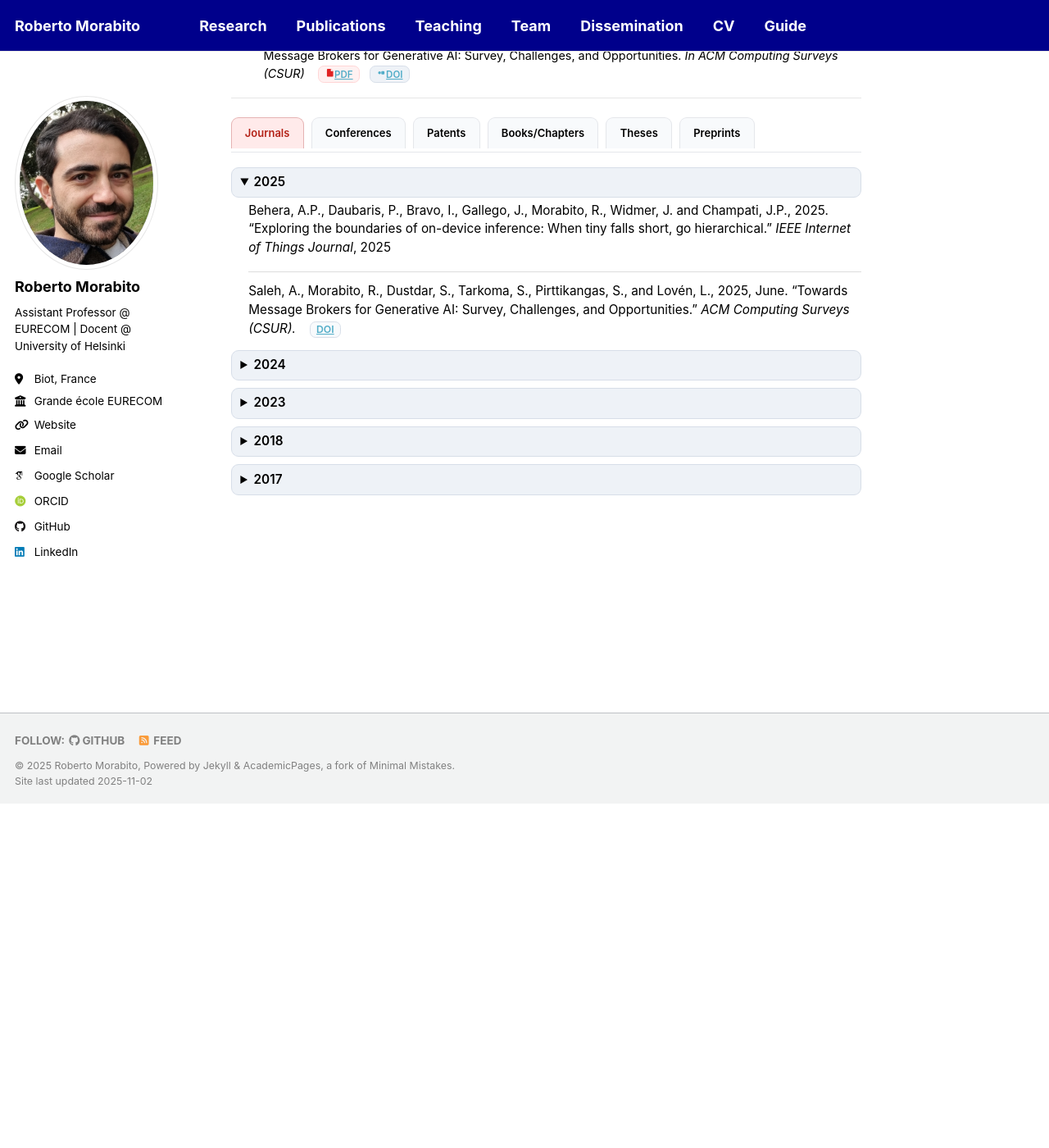
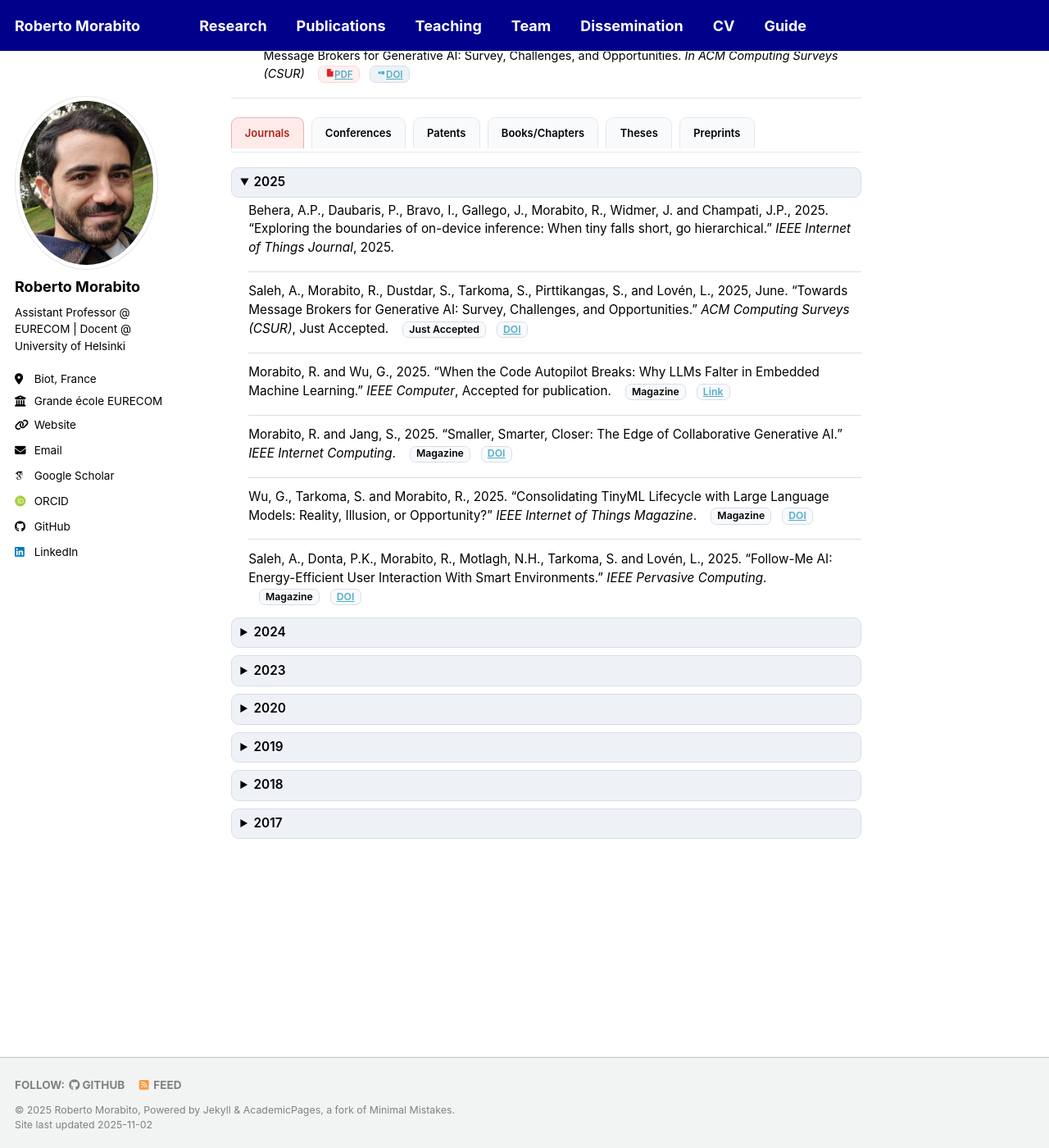
Before and after one commit to robertmora/robertmora.github.io, a Jekyll site: the page built from _pages/publications.html, in a window 1280 px wide and 1400 px high, scrolled down 505 px. Shown: the whole window at 82% size. Built offline with Jekyll 4.4.1, drawn with Linux system fonts in a browser that asks for light colours; some web fonts are replaced; a script that is not in the unit is left out; before the commit the page ends 1485 px from its top, so only the background shows below that.

Commit message:
Update publications.html

```diff
--- a/_pages/publications.html
+++ b/_pages/publications.html
@@ -158,58 +158,164 @@ author_profile: true
 
 <section class="tab-panel" id="panel-journals" aria-labelledby="tab-journals">
   <div class="pub-year">
+
+    <!-- 2025 -->
     <details open>
       <summary>2025</summary>
+
+      <!-- Journals -->
       <div class="pub-item">
-        Behera, A.P., Daubaris, P., Bravo, I., Gallego, J., Morabito, R., Widmer, J. and Champati, J.P., 2025. “Exploring the boundaries of on-device inference: When tiny falls short, go hierarchical.” <span class="pub-venue">IEEE Internet of Things Journal</span>, 2025
+        Behera, A.P., Daubaris, P., Bravo, I., Gallego, J., Morabito, R., Widmer, J. and Champati, J.P., 2025.
+        “Exploring the boundaries of on-device inference: When tiny falls short, go hierarchical.”
+        <span class="pub-venue">IEEE Internet of Things Journal</span>, 2025.
       </div>
+
       <div class="pub-item">
-        Saleh, A., Morabito, R., Dustdar, S., Tarkoma, S., Pirttikangas, S., and Lovén, L., 2025, June. “Towards Message Brokers for Generative AI: Survey, Challenges, and Opportunities.” <span class="pub-venue">ACM Computing Surveys (CSUR).</span>
+        Saleh, A., Morabito, R., Dustdar, S., Tarkoma, S., Pirttikangas, S., and Lovén, L., 2025, June.
+        “Towards Message Brokers for Generative AI: Survey, Challenges, and Opportunities.”
+        <span class="pub-venue">ACM Computing Surveys (CSUR)</span>, Just Accepted.
         <span class="pub-badges">
+          <span class="badge">Just Accepted</span>
           <span class="badge"><a href="https://doi.org/10.1145/3742891" target="_blank" rel="noopener">DOI</a></span>
         </span>
       </div>
+
+      <!-- Magazines -->
+      <div class="pub-item">
+        Morabito, R. and Wu, G., 2025.
+        “When the Code Autopilot Breaks: Why LLMs Falter in Embedded Machine Learning.”
+        <span class="pub-venue">IEEE Computer</span>, Accepted for publication.
+        <span class="pub-badges">
+          <span class="badge">Magazine</span>
+          <span class="badge"><a href="https://shorturl.at/2WbIm" target="_blank" rel="noopener">Link</a></span>
+        </span>
+      </div>
+
+      <div class="pub-item">
+        Morabito, R. and Jang, S., 2025.
+        “Smaller, Smarter, Closer: The Edge of Collaborative Generative AI.”
+        <span class="pub-venue">IEEE Internet Computing</span>.
+        <span class="pub-badges">
+          <span class="badge">Magazine</span>
+          <span class="badge"><a href="https://doi.org/10.1109/MIC.2025.3575493" target="_blank" rel="noopener">DOI</a></span>
+        </span>
+      </div>
+
+      <div class="pub-item">
+        Wu, G., Tarkoma, S. and Morabito, R., 2025.
+        “Consolidating TinyML Lifecycle with Large Language Models: Reality, Illusion, or Opportunity?”
+        <span class="pub-venue">IEEE Internet of Things Magazine</span>.
+        <span class="pub-badges">
+          <span class="badge">Magazine</span>
+          <span class="badge"><a href="https://doi.org/10.1109/MIOT.2025.3575927" target="_blank" rel="noopener">DOI</a></span>
+        </span>
+      </div>
+
+      <div class="pub-item">
+        Saleh, A., Donta, P.K., Morabito, R., Motlagh, N.H., Tarkoma, S. and Lovén, L., 2025.
+        “Follow-Me AI: Energy-Efficient User Interaction With Smart Environments.”
+        <span class="pub-venue">IEEE Pervasive Computing</span>.
+        <span class="pub-badges">
+          <span class="badge">Magazine</span>
+          <span class="badge"><a href="https://doi.org/10.1109/MPRV.2025.3539421" target="_blank" rel="noopener">DOI</a></span>
+        </span>
+      </div>
+
     </details>
 
+    <!-- 2024 -->
     <details>
       <summary>2024</summary>
       <div class="pub-item">
-        Hang, C.N., Yu, P.D., Morabito, R. and Tan, C.W., 2024. “Large language models meet next-generation networking technologies: A review.” <span class="pub-venue">Future Internet</span>, 16(10), p.365.
+        Hang, C.N., Yu, P.D., Morabito, R. and Tan, C.W., 2024.
+        “Large language models meet next-generation networking technologies: A review.”
+        <span class="pub-venue">Future Internet</span>, 16(10), p.365.
       </div>
+
       <div class="pub-item">
-        Wang, S., Morabito, R., Hosseinalipour, S., Chiang, M. and Brinton, C.G., 2024. “Device sampling and resource optimization for federated learning in cooperative edge networks.” <span class="pub-venue">IEEE/ACM Transactions on Networking</span>, 2024
+        Wang, S., Morabito, R., Hosseinalipour, S., Chiang, M. and Brinton, C.G., 2024.
+        “Device sampling and resource optimization for federated learning in cooperative edge networks.”
+        <span class="pub-venue">IEEE/ACM Transactions on Networking</span>, 2024.
       </div>
     </details>
 
+    <!-- 2023 -->
     <details>
       <summary>2023</summary>
       <div class="pub-item">
-        Motlagh, N.H., Zaidan, M.A., Lovén, L., Fung, P.L., Hänninen, T., Morabito, R., Nurmi, P., Tarkoma, S., 2023. “Digital Twins for Smart Spaces - Beyond IoT Analytics.” <span class="pub-venue">IEEE Internet of Things Journal</span>, 2023
+        Motlagh, N.H., Zaidan, M.A., Lovén, L., Fung, P.L., Hänninen, T., Morabito, R., Nurmi, P., Tarkoma, S., 2023.
+        “Digital Twins for Smart Spaces - Beyond IoT Analytics.”
+        <span class="pub-venue">IEEE Internet of Things Journal</span>, 2023.
       </div>
     </details>
 
+    <!-- 2020 -->
+    <details>
+      <summary>2020</summary>
+      <div class="pub-item">
+        Morabito, R. and Jiménez, J., 2020.
+        “IETF protocol suite for the Internet of Things: Overview and Recent Advancements.”
+        <span class="pub-venue">IEEE Communications Standards Magazine</span>, 4(2), pp.41–49.
+        <span class="pub-badges"><span class="badge">Magazine</span></span>
+      </div>
+    </details>
+
+    <!-- 2019 -->
+    <details>
+      <summary>2019</summary>
+      <div class="pub-item">
+        Ramos, E., Morabito, R. and Kainulainen, J.P., 2019.
+        “Distributing Intelligence to the Edge and Beyond.”
+        <span class="pub-venue">IEEE Computational Intelligence Magazine</span>, 14(4), pp.72–95.
+        <span class="pub-badges"><span class="badge">Magazine</span></span>
+      </div>
+    </details>
+
+    <!-- 2018 -->
     <details>
       <summary>2018</summary>
       <div class="pub-item">
-        Morabito, R., Petrolo, R., Loscri, V. and Mitton, N., 2018. “LEGIoT: A lightweight edge gateway for the Internet of Things.” <span class="pub-venue">Future Generation Computer Systems</span>, 81, pp.1–15.
+        Morabito, R., Petrolo, R., Loscri, V. and Mitton, N., 2018.
+        “LEGIoT: A lightweight edge gateway for the Internet of Things.”
+        <span class="pub-venue">Future Generation Computer Systems</span>, 81, pp.1–15.
+      </div>
+
+      <div class="pub-item">
+        Morabito, R., Cozzolino, V., Ding, A.Y., Beijar, N. and Ott, J., 2018.
+        “Consolidate IoT edge computing with lightweight virtualization.”
+        <span class="pub-venue">IEEE Network</span>, 32(1), pp.102–111.
+        <span class="pub-badges"><span class="badge">Magazine</span></span>
       </div>
     </details>
 
+    <!-- 2017 -->
     <details>
       <summary>2017</summary>
       <div class="pub-item">
-        Mekonnen, T., Komu, M., Morabito, R., Kauppinen, T., Harjula, E., Koskela, T. and Ylianttila, M., 2017. “Energy consumption analysis of edge orchestrated virtualized wireless multimedia sensor networks.” <span class="pub-venue">IEEE Access</span>, 6, pp.5090–5100.
+        Mekonnen, T., Komu, M., Morabito, R., Kauppinen, T., Harjula, E., Koskela, T. and Ylianttila, M., 2017.
+        “Energy consumption analysis of edge orchestrated virtualized wireless multimedia sensor networks.”
+        <span class="pub-venue">IEEE Access</span>, 6, pp.5090–5100.
       </div>
+
       <div class="pub-item">
-        Morabito, R., Farris, I., Iera, A. and Taleb, T., 2017. “Evaluating performance of containerized IoT services for clustered devices at the network edge.” <span class="pub-venue">IEEE Internet of Things Journal</span>, 4(4), pp.1019–1030.
+        Morabito, R., Farris, I., Iera, A. and Taleb, T., 2017.
+        “Evaluating performance of containerized IoT services for clustered devices at the network edge.”
+        <span class="pub-venue">IEEE Internet of Things Journal</span>, 4(4), pp.1019–1030.
       </div>
+
       <div class="pub-item">
-        Morabito, R., 2017. “Virtualization on internet of things edge devices with container technologies: a performance evaluation.” <span class="pub-venue">IEEE Access</span>, 5, pp.8835–8850.
+        Morabito, R., 2017.
+        “Virtualization on Internet of Things edge devices with container technologies: a performance evaluation.”
+        <span class="pub-venue">IEEE Access</span>, 5, pp.8835–8850.
       </div>
+
       <div class="pub-item">
-        Petrolo, R., Morabito, R., Loscrì, V. and Mitton, N., 2017. “The design of the gateway for the cloud of things.” <span class="pub-venue">Annals of Telecommunications</span>, 72(1–2), pp.31–40.
+        Petrolo, R., Morabito, R., Loscrì, V. and Mitton, N., 2017.
+        “The design of the gateway for the cloud of things.”
+        <span class="pub-venue">Annals of Telecommunications</span>, 72(1–2), pp.31–40.
       </div>
     </details>
+
   </div>
 </section>
 
```
